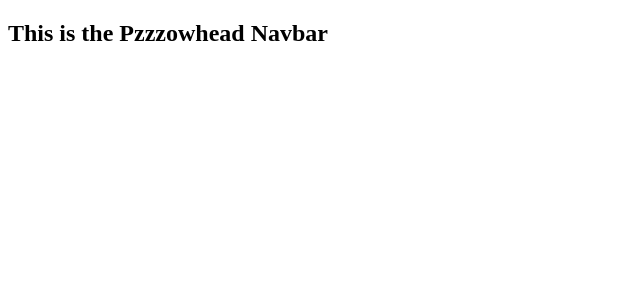
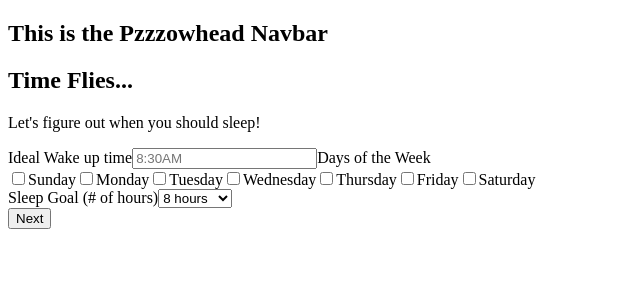
Before and after one commit to Co-Lab-You-Belong-in-Tech/Pzzzowhead-client, a React app: page /form/sleepsetup in a window 1280 px wide. Shown: the top 300 px of the page, without its empty margins (0-640 px from the left). Built offline with nearby package versions, Linux system fonts and the light colour scheme.

Commit message:
halfway throgh

```diff
--- a/src/components/app/App.jsx
+++ b/src/components/app/App.jsx
@@ -1,4 +1,4 @@
-import React from 'react';
+import React, { useState } from 'react';
 import { BrowserRouter as Router, Switch, Route } from 'react-router-dom';
 
 import LandingPage from '../../pages/LandingPage';
@@ -13,8 +13,30 @@ import Pzzzownality from '../../form/Pzzzownality';
 import Confirmation from '../../form/Confirmation';
 import Celebrate from '../../form/Celebrate';
 
+import useInput from '../../hooks/useInput'
 
 export default function App() {
+
+// State for the forms
+  const [submissionStyle, setSubmissionStyle] = useState('none');
+
+  const [userName, setUserName] = useInput('');
+  const [phoneNumber, setPhoneNumber] = useInput('');
+  const [wakeUpTime, setWakeUpTime] = useInput('');
+  const [sleepLength, setSleepLength] = useInput(8);
+  const [windDownTime, setWindDownTime] = useInput('');
+  const [personality, setPersonality] = useInput('');
+
+  // click handlers --- possibly unneded
+  const handleSubmit = (e) => {
+    e.preventDefault();
+    setSubmissionStyle('block');
+  }
+  const sendSubmission = () => {
+    console.log('clicked!');
+    newUser({userName, phoneNumber, wakeUpTime, sleepLength, windDownTime, personality});
+
+  }
 
   return (
     <Router>
@@ -24,20 +46,44 @@ export default function App() {
         <Route exact path="/form" component={FormPage} />
 
         {/* Form cards */}
-        <Route path="/form/ready"
+        <Route exact path="/form/ready"
           render={(routerProps) => <Ready {...routerProps} /> }
         />
         <Route path="/form/nameandnumber"
-          render={(routerProps) => <NameNumber {...routerProps} /> }
+          render={(routerProps) => <NameNumber {...routerProps}
+          userName={userName}
+          setUserName={setUserName}
+          phoneNumber={phoneNumber}
+          setPhoneNumber={setPhoneNumber} /> }
+        />
+        <Route path="/form/sleepsetup"
+          render={(routerProps) => <SleepSetup {...routerProps}
+          sleepLength={sleepLength}
+          setSleepLength={setSleepLength}
+          wakeUpTime={wakeUpTime}
+          setWakeUpTime={setWakeUpTime} /> }
         />
         <Route path="/form/winddown"
-          render={(routerProps) => <WindDown {...routerProps} /> }
+          render={(routerProps) => <WindDown {...routerProps}
+          windDownTime={windDownTime}
+          setWindDownTime={setWindDownTime} /> }
         />
         <Route path="/form/pzzzownality"
-          render={(routerProps) => <Pzzzownality {...routerProps} /> }
+          render={(routerProps) => <Pzzzownality {...routerProps}
+          personality={personality}
+          setPersonality={setPersonality}
+           /> }
         />
         <Route path="/form/confirmation"
-          render={(routerProps) => <Confirmation {...routerProps} /> }
+          render={(routerProps) => <Confirmation {...routerProps}
+          userName={userName}
+          phoneNumber={phoneNumber}
+          wakeUpTime={wakeUpTime}
+          windDownTime={windDownTime}
+          sleepLength={sleepLength}
+          personality={personality}
+          sendSubmission={sendSubmission}
+           /> }
         />
         <Route path="/form/celebrate"
           render={(routerProps) => <Celebrate {...routerProps} /> }
--- a/src/form/NameNumber.jsx
+++ b/src/form/NameNumber.jsx
@@ -1,16 +1,42 @@
-import React from 'react'
+import React from 'react';
+import { useHistory } from "react-router-dom";
 import PropTypes from 'prop-types'
 
-const NameNumber = ({}) => {
+const NameNumber = ({phoneNumber, setPhoneNumber, userName, setUserName}) => {
+
+  const history = useHistory();
+
+  const navigateToSleepSetup = () => {
+    history.push('/form/sleepsetup')
+  };
+
   return (
-    <div>
-      <h2>This is the NameNumber page</h2>
-    </div>
+    <>
+      <div className="name-number-card form">
+      <h2>Those digits.</h2>
+        <p>I'll text you reminders for your wind down and bed time. You can text 'STOP' to opt out.</p>
+        <p>Let's create your custom sleep schedule.</p>
+        <div className="name-number-inputs">
+          <label>
+              Name:
+                <input  type="text" name="" value={userName} onChange={setUserName} placeholder="Your Name"/>
+            </label>
+          <label>
+              Phone
+              <input  type="text" name="" value={phoneNumber} onChange={setPhoneNumber} placeholder={`(000) 000 0000`}/>
+            </label>
+        </div>
+        <button onClick={navigateToSleepSetup}>Next</button>
+      </div>
+    </>
   )
 }
 
 NameNumber.propTypes = {
-
+  phoneNumber: PropTypes.string,
+  setPhoneNumber: PropTypes.func.isRequired,
+  userName: PropTypes.string,
+  setUserName: PropTypes.func.isRequired
 }
 
 export default NameNumber
--- a/src/form/Ready.jsx
+++ b/src/form/Ready.jsx
@@ -0,0 +1,28 @@
+import React from 'react';
+import { useHistory } from 'react-router-dom';
+
+const Ready = () => {
+
+  const history = useHistory();
+
+  const navigateToNameNumber = () => {
+    history.push('/form/nameandnumber')
+  };
+
+
+  return (
+    <>
+      <div className="ready-card form">
+        <h2>Ready to sleep Earlier?</h2>
+        <img src="http://www.placekitten.com/300/200" alt="ready-pic" />
+        <p>I'm your personal textbot, <em>Pzzzowhead</em> and will be texting you wind-down and bedtime reminders!</p>
+        <p>Let's create your custom sleep schedule.</p>
+
+        <button onClick={navigateToNameNumber}>I'm Ready</button>
+
+      </div>
+    </>
+  )
+}
+
+export default Ready
--- a/src/form/SleepSetup.jsx
+++ b/src/form/SleepSetup.jsx
@@ -0,0 +1,66 @@
+import React from 'react';
+import { useHistory } from 'react-router-dom';
+import PropTypes from 'prop-types'
+
+const SleepSetup = ({ sleepLength, wakeUpTime, setSleepLength, setWakeUpTime }) => {
+
+  const history = useHistory();
+
+  const navigateToWindDown = () => {
+    history.push('/form/winddown');
+  };
+
+  return (
+    <>
+    <div className="sleep-setup-card form">
+    <h2>Time Flies...</h2>
+      <p>Let's figure out when you should sleep!</p>
+      <div className="sleep-setup-inputs">
+        <label>
+          Ideal Wake up time
+          <input  type="text" name="" value={wakeUpTime} onChange={setWakeUpTime} placeholder="8:30AM"/>
+        </label>
+        <label>
+          Days of the Week
+          <div className="weekDays-selector">
+          <input type="checkbox" id="weekday-sun" className="weekday" />
+          <label htmlFor="weekday-sun">Sunday</label>
+          <input type="checkbox" id="weekday-mon" className="weekday" />
+          <label htmlFor="weekday-mon">Monday</label>
+          <input type="checkbox" id="weekday-tue" className="weekday" />
+          <label htmlFor="weekday-tue">Tuesday</label>
+          <input type="checkbox" id="weekday-wed" className="weekday" />
+          <label htmlFor="weekday-wed">Wednesday</label>
+          <input type="checkbox" id="weekday-thu" className="weekday" />
+          <label htmlFor="weekday-thu">Thursday</label>
+          <input type="checkbox" id="weekday-fri" className="weekday" />
+          <label htmlFor="weekday-fri">Friday</label>
+          <input type="checkbox" id="weekday-sat" className="weekday" />
+          <label htmlFor="weekday-sat">Saturday</label>
+        </div>
+        </label>
+        <label>
+          Sleep Goal (# of hours)
+          <select value={sleepLength} onChange={setSleepLength}>
+            <option value="6">6 hours</option>
+            <option value="7">7 hours</option>
+            <option default value="8">8 hours</option>
+            <option value="9">9 hours</option>
+            <option value="10">10 hours</option>
+          </select>
+        </label>
+      </div>
+      <button onClick={navigateToWindDown}>Next</button>
+    </div>
+  </>
+  )
+}
+
+SleepSetup.propTypes = {
+  sleepLength: PropTypes.number,
+  wakeUpTime: PropTypes.string,
+  setSleepLength: PropTypes.func.isRequired,
+  setWakeUpTime: PropTypes.func.isRequired
+}
+
+export default SleepSetup
--- /dev/null
+++ b/src/hooks/useInput.js
@@ -0,0 +1,10 @@
+import React, { useState } from 'react';
+
+export default function useInput(initialValue) {
+  const [value, setValue] = useState(initialValue);
+
+  function handleChange(e) {
+      setValue(e.target.value);
+  }
+  return[value, handleChange];
+}
--- a/src/pages/LandingPage.jsx
+++ b/src/pages/LandingPage.jsx
@@ -5,7 +5,7 @@ const LandingPage = () => {
   const history = useHistory();
 
   const navigateToForm = () => {
-    history.push('/form')
+    history.push('/form/ready')
   };
 
   return (
@@ -35,7 +35,7 @@ const LandingPage = () => {
         <div className="explain-content">
           <h1>What sets pzzzow apart...</h1>
           <p>May people delay sleep because they didn't get enough down time during the day - a phenomenon called "revenge bedtime procrastination". Pzzzow will help you defeat this by reminding you when to wind down and sleep Also you will have some fun along the way!</p>
-          <img src="https://www.placecage.com/c/300/450" alt="pzzzow-screenshot" className="pzzzow-screenshot" />
+          <img src="https://www.placecage.com/c/310/450" alt="pzzzow-screenshot" className="pzzzow-screenshot" />
         </div>
       </section>
       <section className="footer">
```
